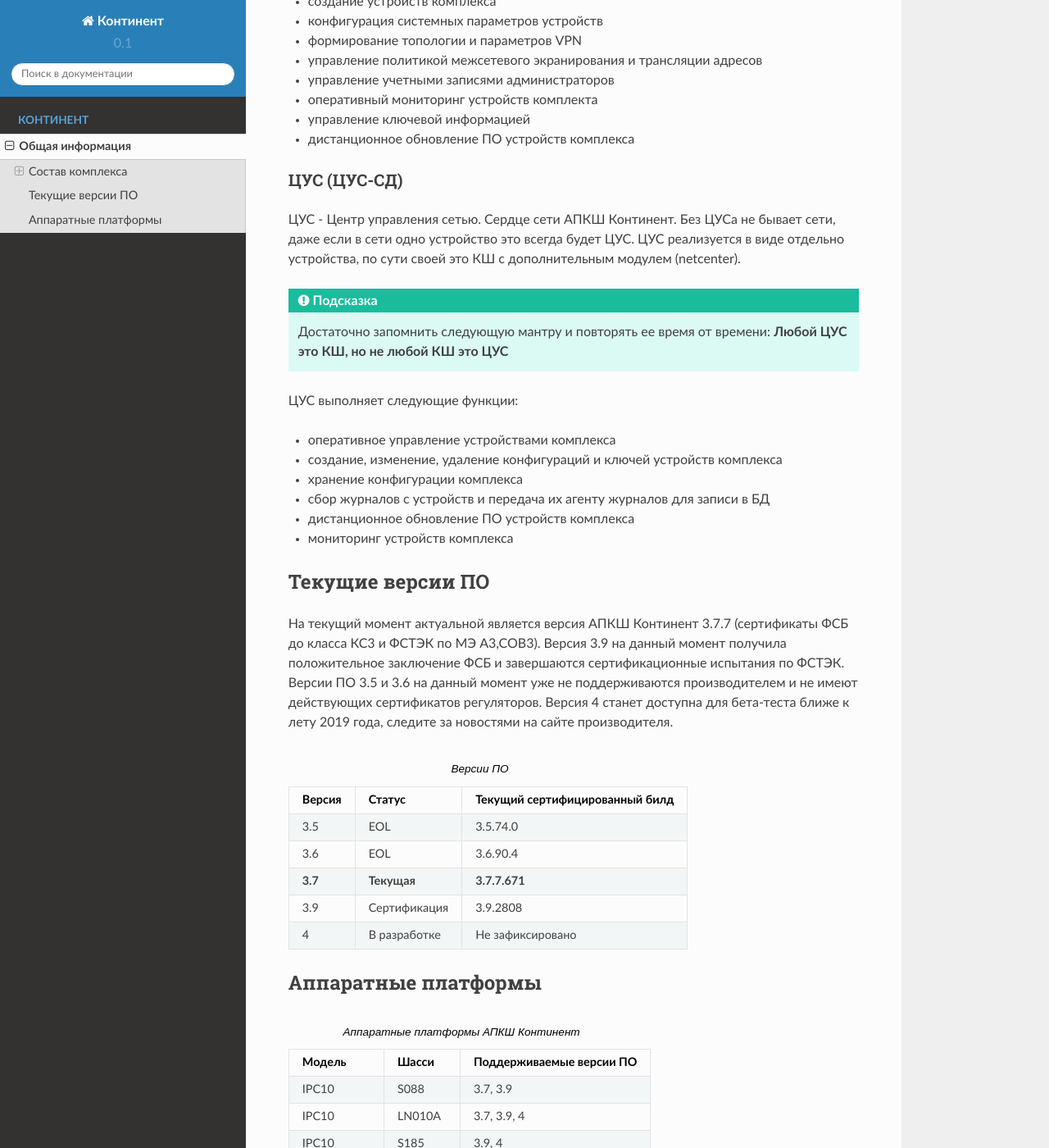
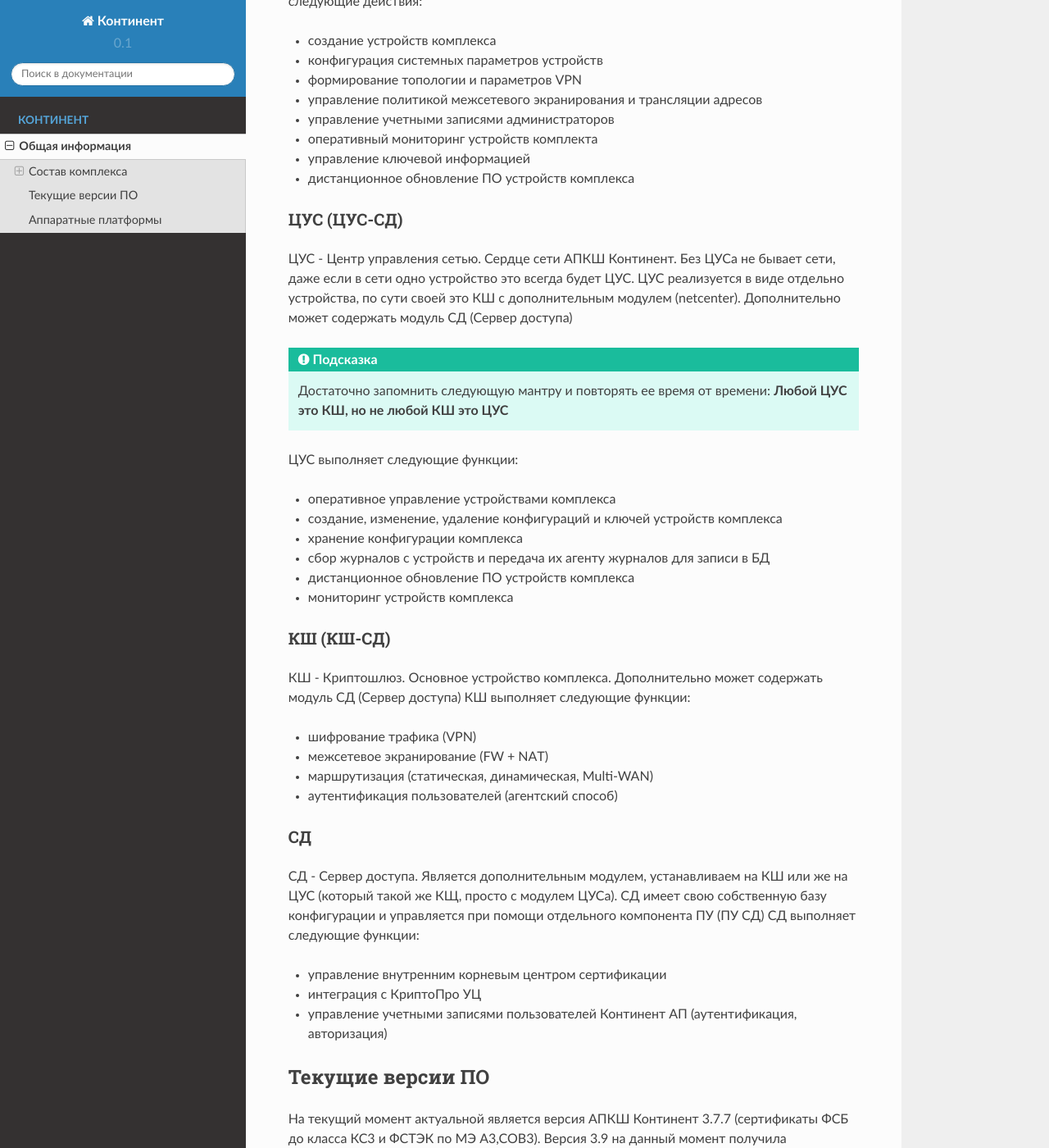
Before and after one commit to g00dvin/continent-faq, a Sphinx documentation site: the page built from docs/common.rst, in a window 1280 px wide and 1400 px high, scrolled down 816 px. Shown: the whole window at 82% size. Built offline with Sphinx 7.4.7 and the Read the Docs theme 2.0.0, drawn with Linux system fonts in a browser that asks for light colours; some of the changed text lies outside the part shown.

Commit message:
no message

```diff
--- a/docs/common.rst
+++ b/docs/common.rst
@@ -42,6 +42,7 @@
 
 ЦУС - Центр управления сетью. Сердце сети АПКШ Континент. Без ЦУСа не бывает сети, даже если в сети одно устройство это всегда будет ЦУС.
 ЦУС реализуется в виде отдельно устройства, по сути своей это КШ с дополнительным модулем (netcenter).
+Дополнительно может содержать модуль СД (Сервер доступа)
 
 .. hint::
 
@@ -56,6 +57,33 @@
 * сбор журналов с устройств и передача их агенту журналов для записи в БД
 * дистанционное обновление ПО устройств комплекса
 * мониторинг устройств комплекса
+
+.. _`КШ (КШ-СД)`:
+
+КШ (КШ-СД)
+----------
+
+КШ - Криптошлюз. Основное устройство комплекса. Дополнительно может содержать модуль СД (Сервер доступа)
+КШ выполняет следующие функции:
+
+* шифрование трафика (VPN)
+* межсетевое экранирование (FW + NAT)
+* маршрутизация (статическая, динамическая, Multi-WAN)
+* аутентификация пользователей (агентский способ)
+
+.. _`СД`:
+
+СД
+---
+
+СД - Сервер доступа. Является дополнительным модулем, устанавливаем на КШ или же на ЦУС (который такой же КЩ, просто с модулем ЦУСа).
+СД имеет свою собственную базу конфигурации и управляется при помощи отдельного компонента ПУ (ПУ СД)
+СД выполняет следующие функции:
+
+* управление внутренним корневым центром сертификации
+* интеграция с КриптоПро УЦ
+* управление учетными записями пользователей Континент АП (аутентификация, авторизация)
+
 
 
 
```
